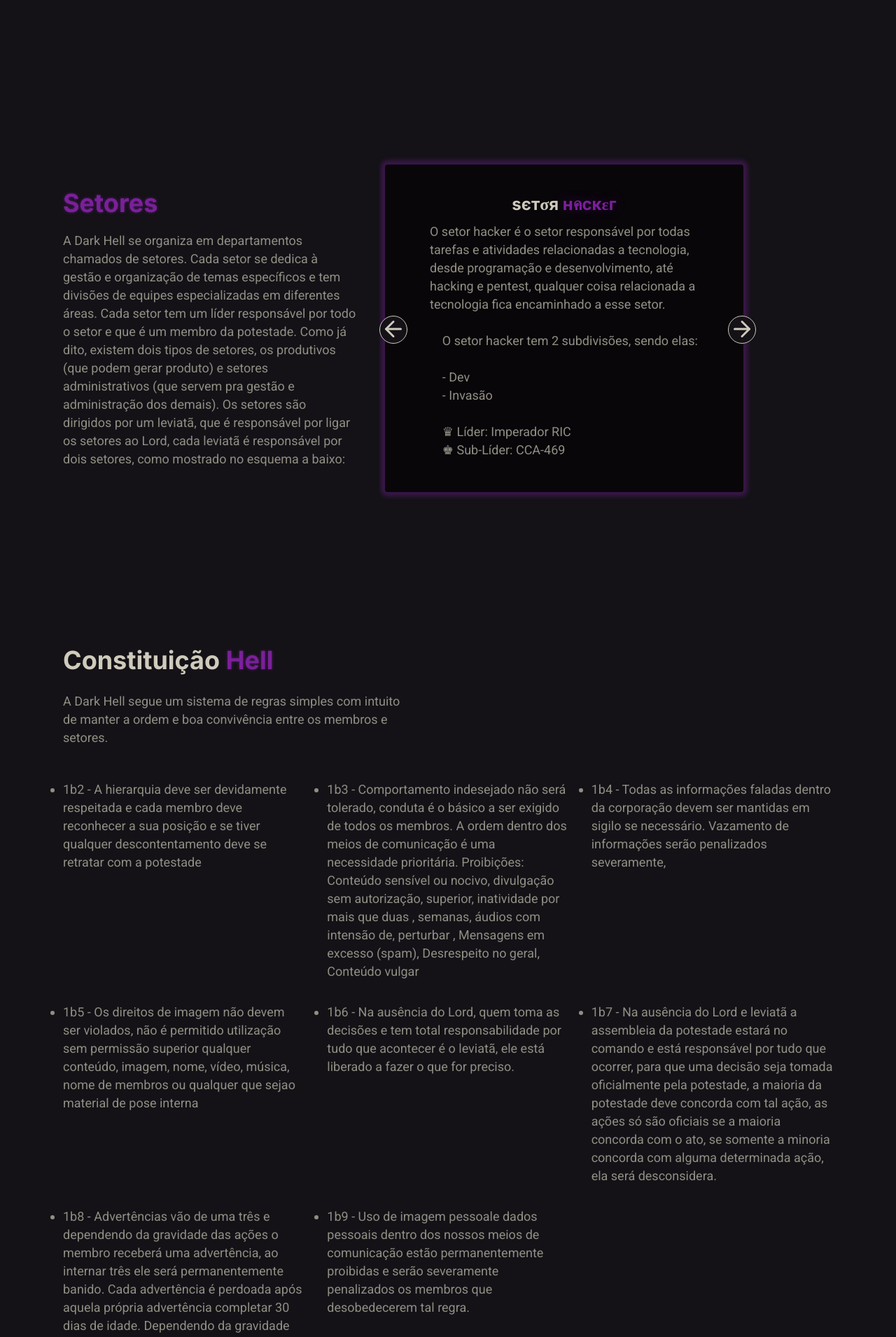
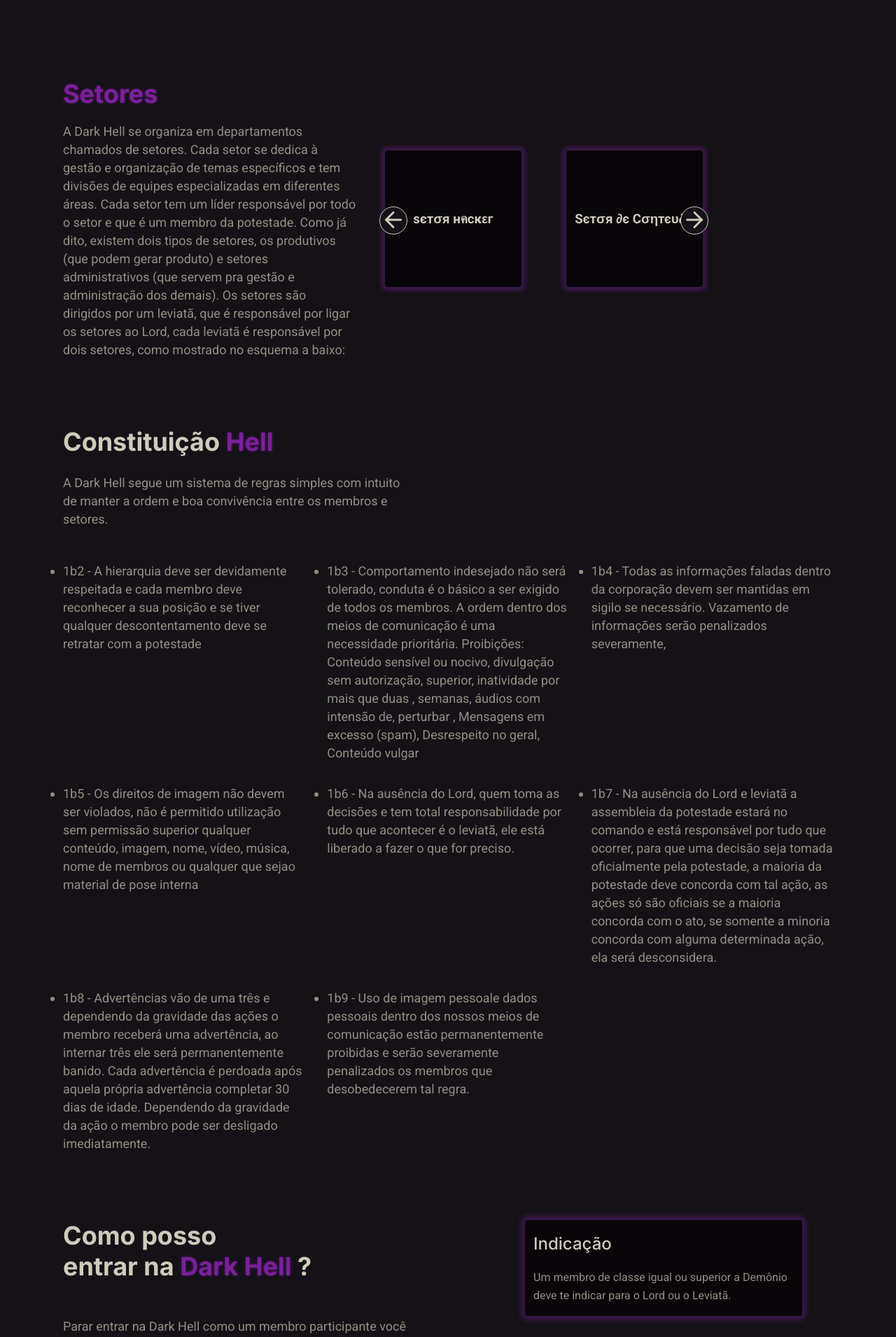
Before and after one commit to tsuyusk/darkhell-site, a Next.js app: page / in a window 1280 px wide. Shown: the part 2320-4230 px from the top of the page at 70% size. Built offline with nearby package versions, Linux system fonts and the light colour scheme.

Commit message:
Press-To-See Sectors section

```diff
--- a/src/pages/index.tsx
+++ b/src/pages/index.tsx
@@ -1,4 +1,4 @@
-import React, { useCallback, useMemo, useRef, useState } from 'react';
+import React, { useCallback, useRef, useState, useMemo } from 'react';
 import * as Icons from 'react-icons/fi';
 import { nanoid } from 'nanoid';
 
@@ -14,15 +14,28 @@ import { DEFAULT_SECTORS_TEXT, SECTORS } from '@/consts/sectors';
 
 const Home: React.FC = () => {
   const [selectedHierarchyIndex, setSelectedHierarchyIndex] = useState(-1);
+  const [selectedSectorIndex, setSelectedSectorIndex] = useState(-1);
 
   const bannerRef = useRef<HTMLElement>(null);
   const aboutUsRef = useRef<HTMLElement>(null);
-  const vwUnityInPx = useMemo(() => {
-    return window.innerWidth / 100;
-  }, []);
+
+  const vwUnityInPx = useMemo(() => window.innerWidth / 100, []);
+
+  const handleSelectSector = useCallback(
+    (index: number) => {
+      if (selectedSectorIndex === index) {
+        setSelectedSectorIndex(-1);
+        return;
+      }
+
+      setSelectedSectorIndex(index);
+    },
+    [selectedSectorIndex],
+  );
 
   const handleSelectHierarchy = useCallback(
     (index: number) => {
+      console.log(index);
       if (selectedHierarchyIndex === index) {
         setSelectedHierarchyIndex(-1);
         return;
@@ -184,7 +197,11 @@ const Home: React.FC = () => {
                         <span>Setores</span>
                       </h1>
                       <br />
-                      <p>{DEFAULT_SECTORS_TEXT}</p>
+                      <p>
+                        {selectedSectorIndex === -1
+                          ? DEFAULT_SECTORS_TEXT
+                          : SECTORS[selectedSectorIndex].fullDesc}
+                      </p>
                     </div>
                   </main>
 
@@ -201,14 +218,16 @@ const Home: React.FC = () => {
                         : { marginLeft: 32 }
                     }
                   >
-                    {SECTORS.map(sector => (
-                      <S.SectorCard key={nanoid()}>
+                    {SECTORS.map((sector, index) => (
+                      <S.Card
+                        isSelected={selectedSectorIndex === index}
+                        onClick={() => handleSelectSector(index)}
+                        key={nanoid()}
+                      >
                         <h1 aria-labelledby={sector.ariaLabel}>
                           {sector.name} <span>{sector.highlightedName}</span>
                         </h1>
-
-                        <p>{sector.fullDesc}</p>
-                      </S.SectorCard>
+                      </S.Card>
                     ))}
                   </Slider>
                 </div>
--- a/src/styles/pages/index.ts
+++ b/src/styles/pages/index.ts
@@ -292,6 +292,7 @@ export const ColumnDoubleTextContentSide = styled.article<ColumnDoubleTextConten
 
               > p {
                 width: 420px;
+                white-space: pre-wrap;
 
                 ${sectionText};
               }
@@ -387,13 +388,22 @@ export const Card = styled.button<CardProps>`
     css`
       box-shadow: 0px 0px 6px 6px rgba(175, 87, 207, 0.8);
     `};
+
+  & + button {
+    margin-left: 64px;
+  }
 `;
 
-export const SectorCard = styled.div`
+interface SectorCardProps {
+  isSelected: boolean;
+}
+
+export const SectorCard = styled.button<SectorCardProps>`
   display: flex;
   flex-direction: column;
   flex-shrink: 0;
   padding: 42px 64px;
+  border: 0;
 
   color: ${props => props.theme.white_text};
   background: ${props => props.theme.dark_bg};
@@ -423,9 +433,15 @@ export const SectorCard = styled.div`
     white-space: pre-wrap;
   }
 
-  & + div {
+  & + button {
     margin-left: 72px;
   }
+
+  ${props =>
+    props.isSelected &&
+    css`
+      box-shadow: 0px 0px 6px 6px rgba(175, 87, 207, 0.8);
+    `};
 
   @media (max-width: 490px) {
     width: 74vw;
@@ -536,7 +552,7 @@ export const SingleTextColumnCardsRight = styled.article`
   }
 `;
 
-export const WayOfenteringCard = styled.button`
+export const WayOfenteringCard = styled.div`
   padding: 16px 12px;
   background: ${props => props.theme.dark_bg};
   border-radius: 4px;
@@ -567,7 +583,7 @@ export const WayOfenteringCard = styled.button`
     transform: translateY(-16px);
   }
 
-  & + button {
+  & + div {
     margin-top: 59px;
   }
 
```
